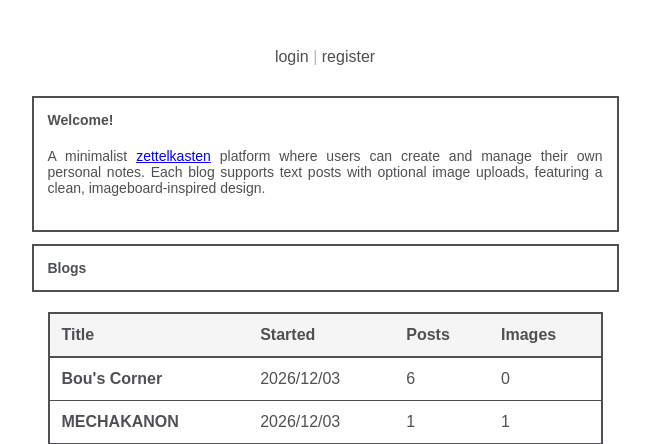
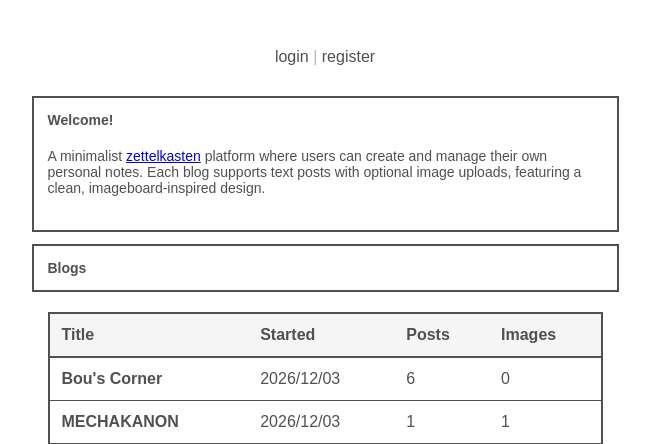
Before and after one commit to kvkvkv01/ogi_prod, a PHP site: page /index.php in a window 1280 px wide. Shown: the top 444 px of the page, without its empty margins (315-965 px from the left). Run offline with PHP 8.4, Linux system fonts and the light colour scheme.

Commit message:
Update css.css

```diff
--- a/css.css
+++ b/css.css
@@ -5,11 +5,6 @@ body {
   font-family: Arial, sans-serif;
   padding: 20px;
 }
-
-p {
-  text-align: justify !important;
-}
-
 img {
   border: solid 2px #4e5053;
 }
@@ -24,6 +19,7 @@ h1, h2, #post, form {
   margin-right: auto;
   padding: 1em;
   margin-bottom: 10px;
+  text-align: justify !important;
 }
 
 #flex_content {
```
